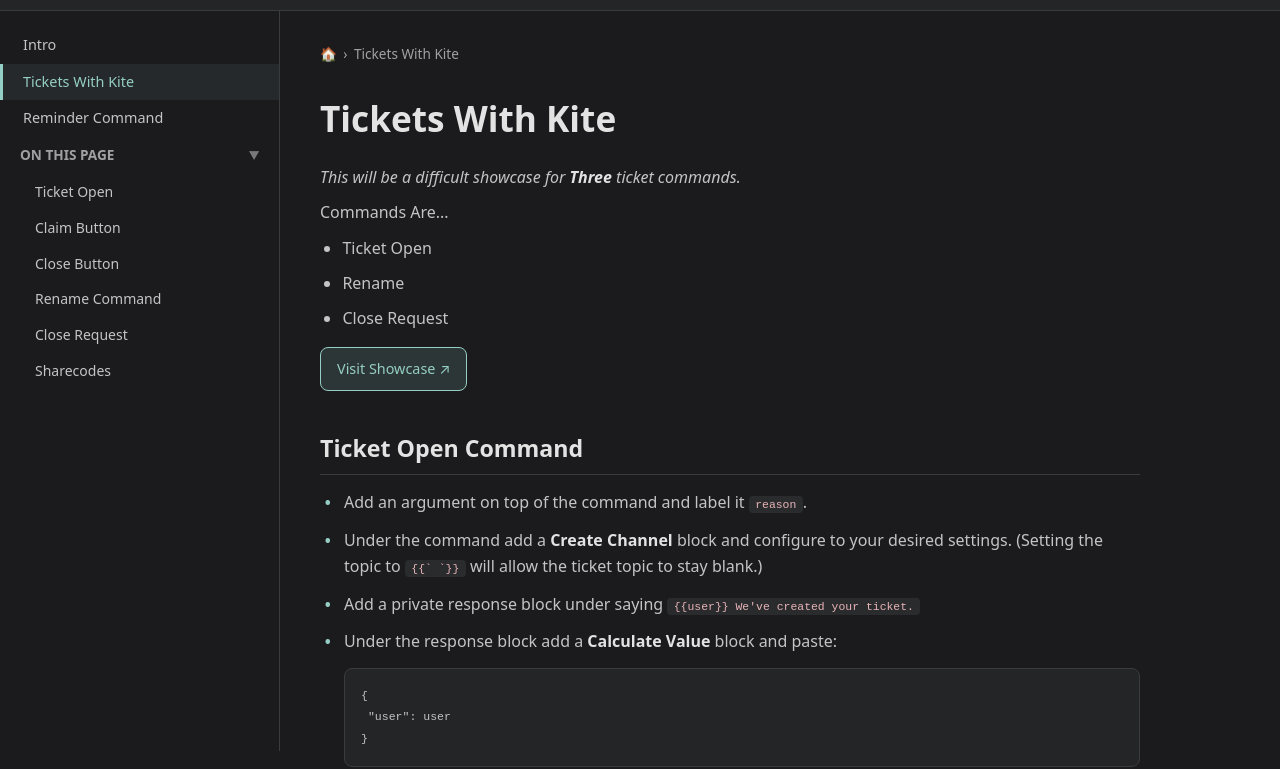
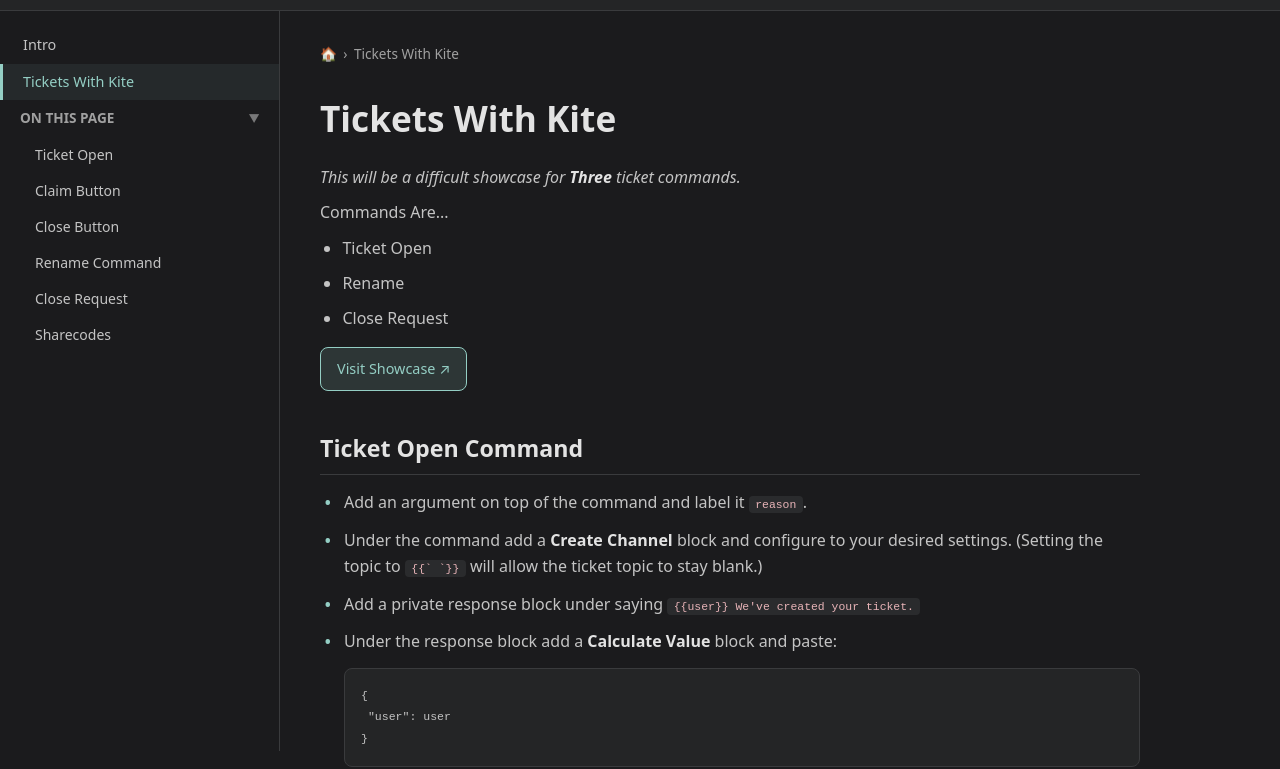
Before and after one commit to alt10fd0f/alt10fd0f.github.io, a plain HTML site: page tickets.html in a window 1280 px wide. Shown: the part 49-818 px from the top of the page. Drawn offline with Linux system fonts and the light colour scheme.

Commit message:
Remove 'Reminder Command' link from sidebar
Removed the 'Reminder Command' link from the sidebar.

```diff
--- a/tickets.html
+++ b/tickets.html
@@ -80,7 +80,6 @@
     <aside class="sidebar">
       <a href="index.html" class="sidebar-item">Intro</a>
       <a href="tickets.html" class="sidebar-item active">Tickets With Kite</a>
-      <a href="reminder.html" class="sidebar-item">Reminder Command</a>
       <div class="sidebar-section">
         <div class="sidebar-category open" onclick="toggleCategory(this)"><span>On this page</span><span class="arrow">▶</span></div>
         <div class="sidebar-sub open">
```
